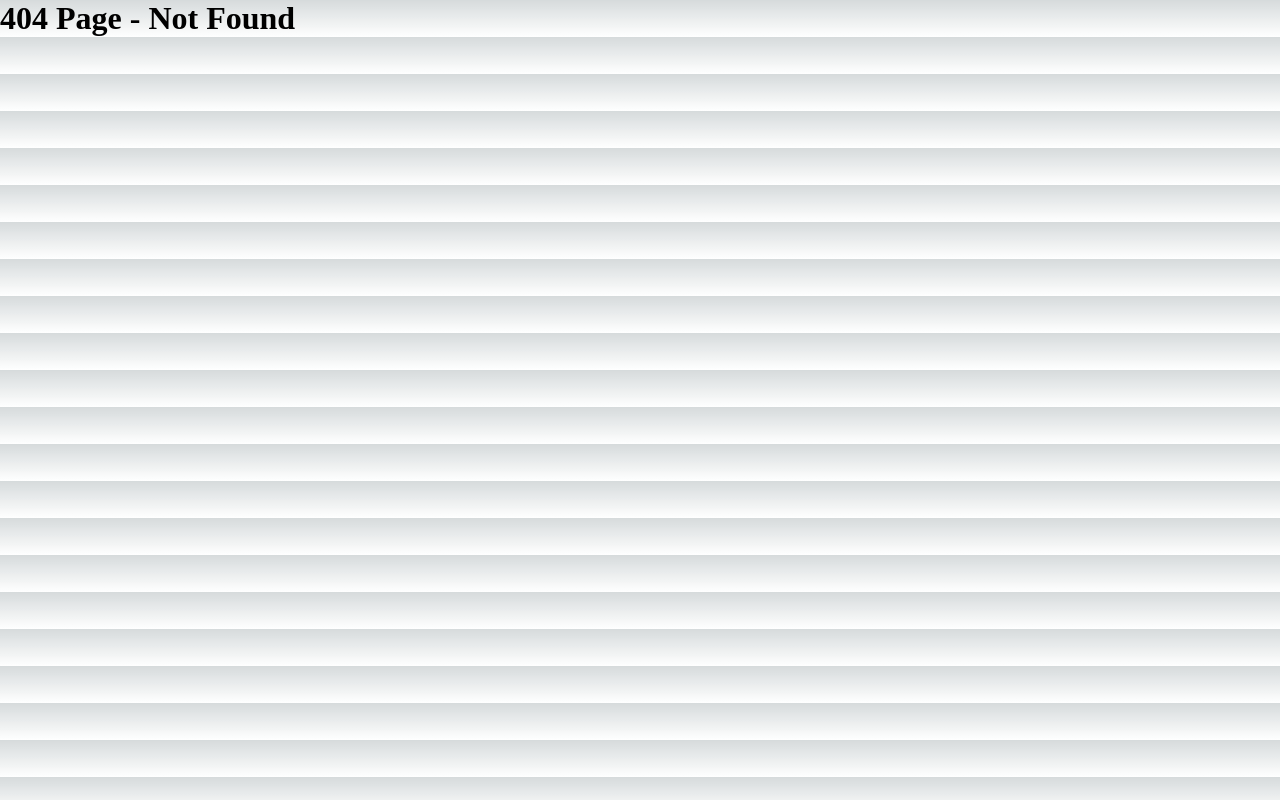
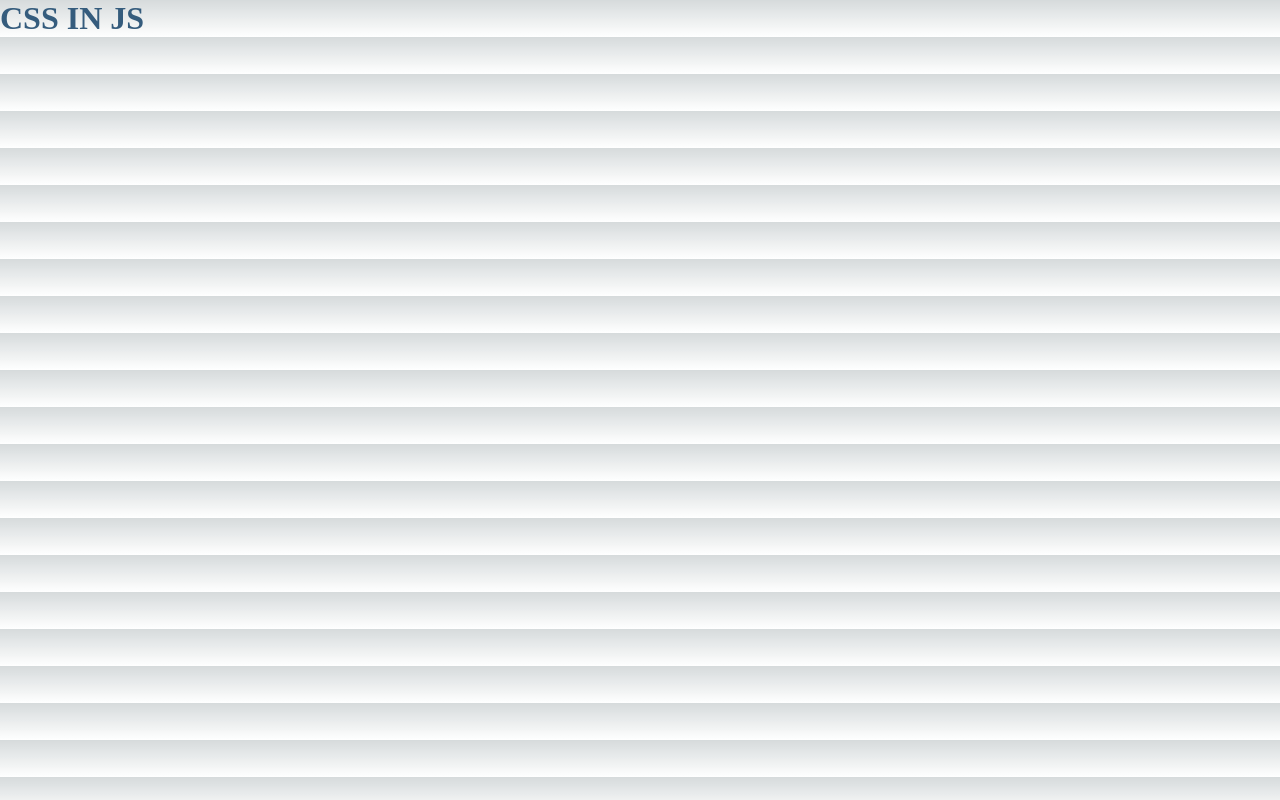
Before and after one commit to Quite-Right/NextJS, a Next.js app: page /css-in-js in a window 1280 px wide. Before the commit this address had no page. Built offline with nearby package versions, Linux system fonts and the light colour scheme.

Commit message:
added styling with styled-components

```diff
--- a/package.json
+++ b/package.json
@@ -19,6 +19,7 @@
     "next": "13.2.3",
     "react": "18.2.0",
     "react-dom": "18.2.0",
+    "styled-components": "^5.3.9",
     "swr": "^2.1.0",
     "typescript": "4.9.5"
   },
--- a/src/pages/_app.tsx
+++ b/src/pages/_app.tsx
@@ -2,7 +2,16 @@
 // you can add anything like material ui or bootstrap here
 import '@/styles/globals.css'
 import type { AppProps } from 'next/app'
+import {ThemeProvider} from 'styled-components';
+
+const theme = {
+  colors: {
+    primary: '#355C7D'
+  }
+}
 
 export default function App({ Component, pageProps }: AppProps) {
-  return <Component {...pageProps} />
+  return <ThemeProvider theme={theme}>
+    <Component {...pageProps} />
+    </ThemeProvider>
 }
--- /dev/null
+++ b/src/pages/css-in-js.tsx
@@ -0,0 +1,11 @@
+import styled from 'styled-components';
+
+const Title = styled.h1`
+    color: ${({ theme }) => theme.colors.primary};
+`
+
+export default function CSSInJs() {
+    return <Title>
+        CSS IN JS
+    </Title>
+}
```
Also changed, not shown: 1 other file (tests, documents, lock files or other folders).
